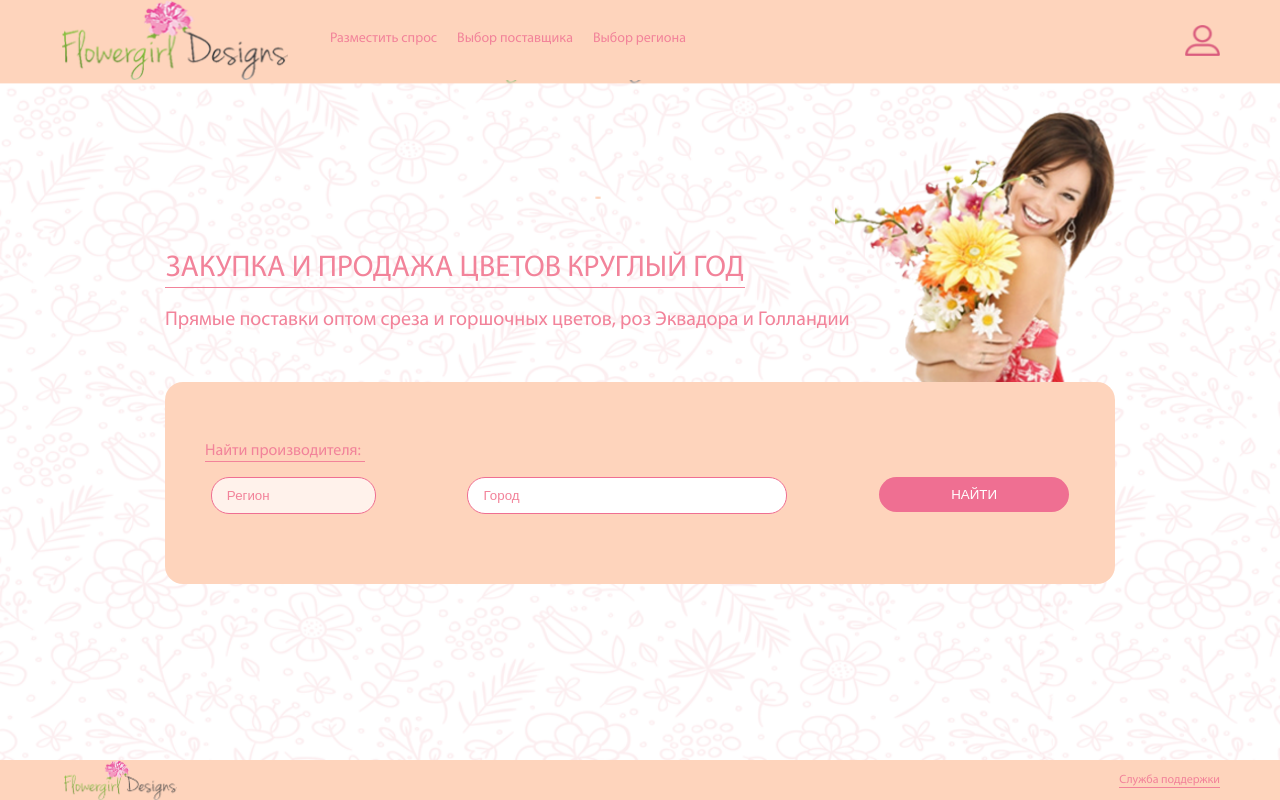
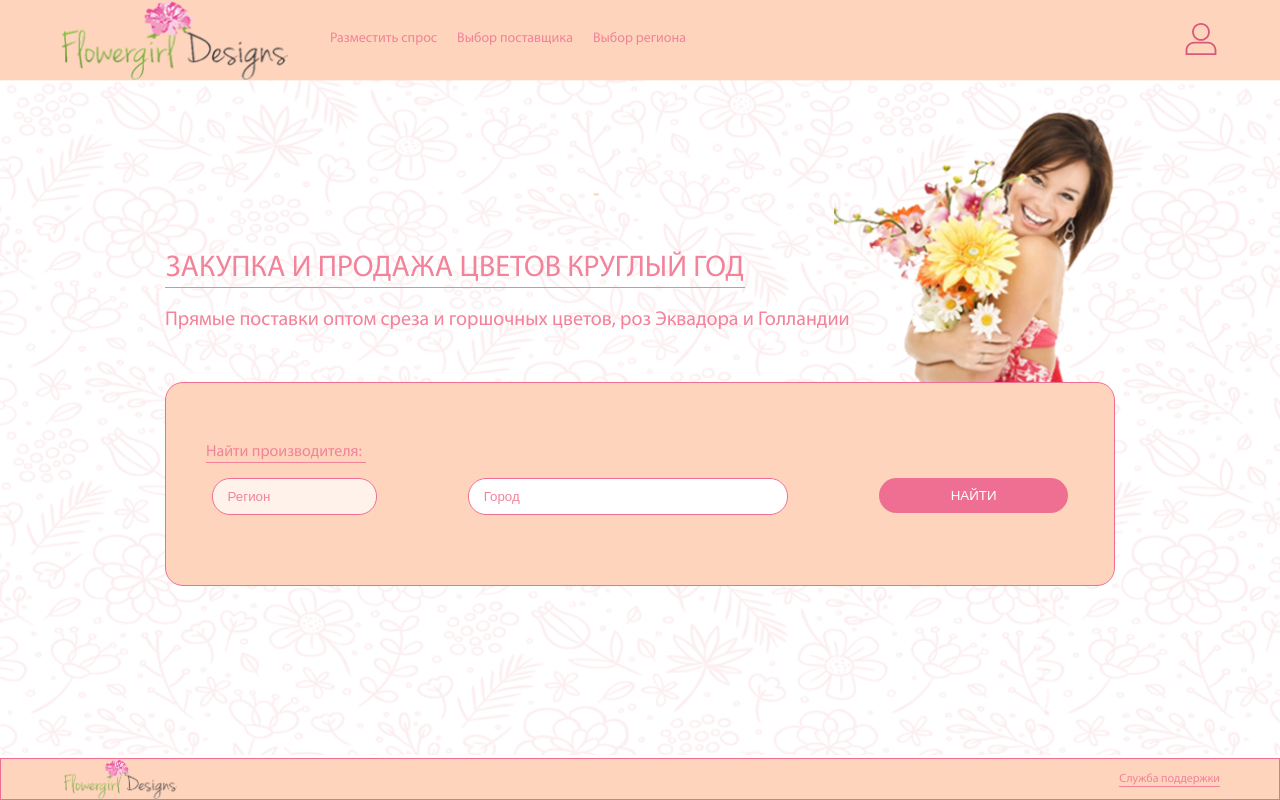
Before and after one commit to RomaNovo/PopArt_test, a website: page app/index.html in a window 1280 px wide. Drawn offline with Linux system fonts and the light colour scheme; files whose address does not match are found by name.

Commit message:
some changes

```diff
--- a/app/index.html
+++ b/app/index.html
@@ -13,7 +13,7 @@
 				<div class="header__blocks">
 					<div class="header__logo">
 						<a href="" class="header__logo--icon">
-							<div class="logo"></div>
+							<div  class="logo"></div>
 						</a>
 					</div>
 					<div class="header__nav">
@@ -30,7 +30,11 @@
 						</div>
 					</div>
 					<div class="header__account">
-						<div class="header__account--icon"></div>
+<!--						<div class="header__account--icon"></div>-->
+                        <button type="button" class="header__accountButton">
+
+                            <svg class="header__accountIcon" xmlns="http://www.w3.org/2000/svg" viewBox="0 0 261.472 261.472"><path d="M187.497 152.427H73.974c-38.111 0-69.117 31.006-69.117 69.117v39.928h251.758v-39.928c-.001-38.111-31.007-69.117-69.118-69.117zm54.117 94.046H19.856v-24.928c0-29.84 24.277-54.117 54.117-54.117h113.523c29.84 0 54.117 24.277 54.117 54.117l.001 24.928zM130.735 145.326c40.066 0 72.663-32.597 72.663-72.663S170.802 0 130.735 0 58.072 32.596 58.072 72.663s32.597 72.663 72.663 72.663zm0-130.326c31.796 0 57.663 25.867 57.663 57.663s-25.867 57.663-57.663 57.663-57.663-25.868-57.663-57.663S98.939 15 130.735 15z"/></svg>
+                        </button>
 					</div>
 				</div>
 			</div>
--- a/app/sass/main.scss
+++ b/app/sass/main.scss
@@ -90,6 +90,8 @@ body {
 			height: 35px;
 		}
 
+
+
 		&--icon {
 			width: 100%;
 			height: 100%;
@@ -98,7 +100,32 @@ body {
 			background-size: contain;
 			background-position: center;
 		}
+
 	}
+        &__accountButton {
+            background-color: transparent;
+            width: 32px;
+            height: 32px;
+            padding: 0;
+            outline: none;
+            border: none;
+            cursor: pointer;
+            transition: 0.2s ease-out;
+
+            &:hover .header__accountIcon{
+                fill: red;
+            }
+            &:active .header__accountIcon{
+                fill: green;
+            }
+        }
+
+        &__accountIcon {
+            display: block;
+            fill: currentColor;
+            color: #D9597C;
+            height: 100%;
+        }
 }
 
 .nav {
@@ -137,6 +164,7 @@ body {
 	background-image: url('../img/content-bg.png');
 	background-repeat: no-repeat;
 	background-size: cover;
+    background-position: 0 -3px;
 
 	&__wrp {
 		padding-top: 30px;
@@ -224,6 +252,7 @@ body {
 		padding: 20px 0;
 		border-radius: 18px;
 		position: relative;
+        border: 1px solid map-get($colors, btn);
 		background-color: map-get($colors, bg);
 
 		@include small-screen() {
@@ -247,7 +276,7 @@ body {
 			height: 75px;
 			display: block;
 			position: absolute;
-			top: 0;
+			top: -1px;
 			right: 0;
 			background-image: url('../img/content-image.png');
 			background-size: cover;
@@ -347,6 +376,7 @@ body {
 		border-radius: 18px;
 		outline: none;
 		color: map-get($colors, text);
+        transition: 0.2s ease-out;
 
 		&_top {
 			background-color: #fff2eb;
@@ -355,6 +385,9 @@ body {
 		&::placeholder {
 			color: map-get($colors,text);
 		}
+        &:focus {
+            box-shadow: 0px 0px 5px 3px map-get($colors,text);
+        }
 	}
 
 	&__submit {
@@ -368,15 +401,24 @@ body {
 		text-transform: uppercase;
 		outline: none;
 		cursor: pointer;
+        transition: 0.2s ease-out;
 
 		&:hover {
 			background-color: darken(map-get($colors, btn), 20%);
 		}
+        &:focus {
+            background-color: darken(map-get($colors, btn), 20%);
+            box-shadow: 0 0 0 5px map-get($colors, btn);
+        }
+        &:active {
+
+        }
 	}
 }
 
 .footer {
 	background-color: map-get($colors, bg);
+    border: 1px solid map-get($colors, btn);
 
 	&__wrp {
 		display: flex;
--- a/package.json
+++ b/package.json
@@ -9,10 +9,10 @@
   "author": "romaAvtoCode",
   "license": "ISC",
   "devDependencies": {
-    "browser-sync": "^2.23.1",
+    "browser-sync": "^2.24.6",
     "gulp": "^3.9.1",
     "gulp-autoprefixer": "^4.1.0",
     "gulp-rigger": "^0.5.8",
-    "gulp-sass": "^3.1.0"
+    "gulp-sass": "^3.2.1"
   }
 }
```
Also changed, not shown: ending/index.html (+6 -2 lines), app/css/main.css, ending/css/main.css.
